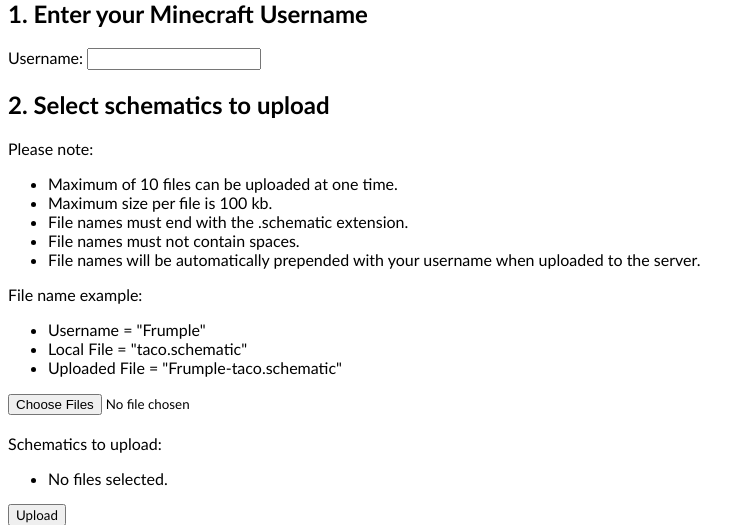
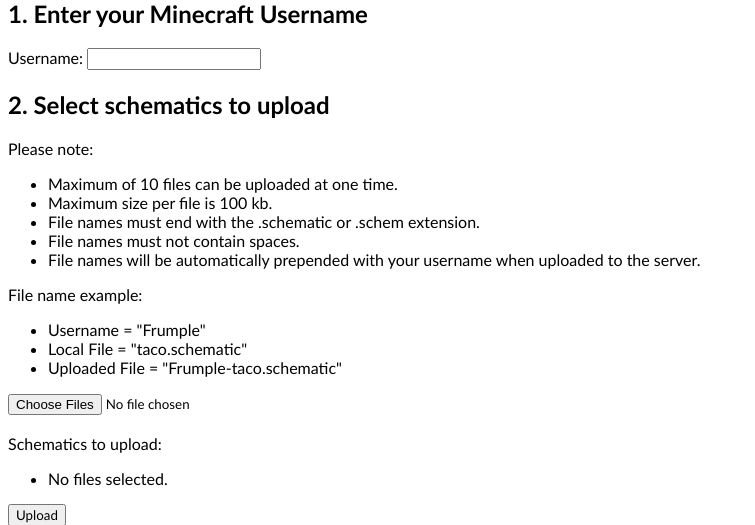
Before and after one commit to Frumple/mrt-file-server, a Flask app: page /schematic/upload in a window 1280 px wide. Shown: the part 151-676 px from the top of the page, without its empty margins (0-755 px from the left). Run offline with Flask 2, Linux system fonts and the light colour scheme.

Commit message:
Update upload page to allow .schem files.

```diff
--- a/mrt_file_server/templates/schematic/upload/index.html
+++ b/mrt_file_server/templates/schematic/upload/index.html
@@ -15,7 +15,7 @@
   <ul>
     <li>Maximum of 10 files can be uploaded at one time.</li>
     <li>Maximum size per file is 100 kb.</li>
-    <li>File names must end with the .schematic extension.</li>
+    <li>File names must end with the .schematic or .schem extension.</li>
     <li>File names must not contain spaces.</li>
     <li>File names will be automatically prepended with your username when uploaded to the server.</li>
   </ul>
@@ -25,7 +25,7 @@
     <li>Local File = "taco.schematic"</li>
     <li>Uploaded File = "Frumple-taco.schematic"</li>
   </ul>
-  <input type="file" id="fileInput" name="schematic" multiple accept=".schematic" onchange="handleFiles(this.files)">
+  <input type="file" id="fileInput" name="schematic" multiple accept=".schematic,.schem" onchange="handleFiles(this.files)">
   <br />
   <br />
   <span>Schematics to upload:</span>
```
